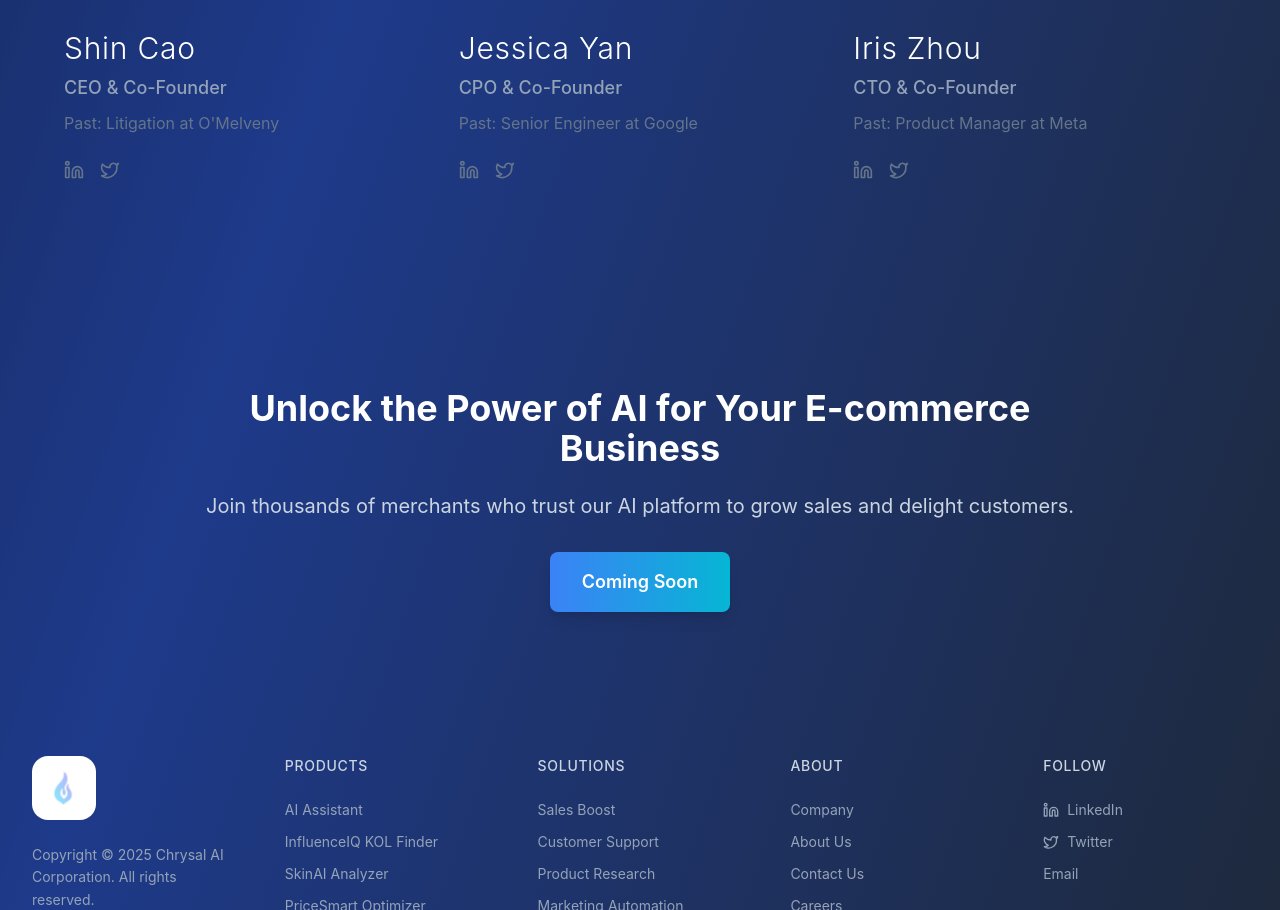
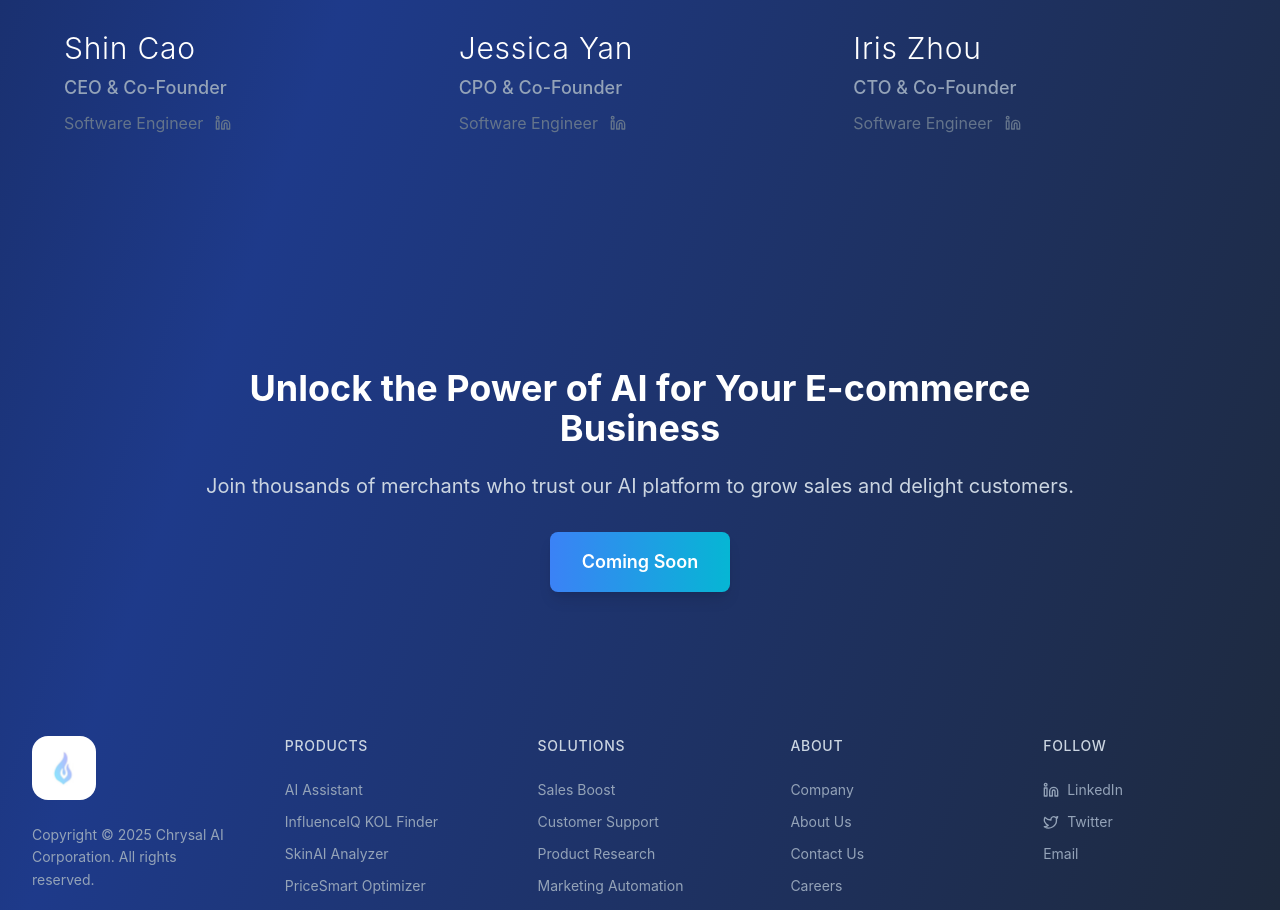
Before and after one commit to Sashaprincess/website, a Next.js app: page / in a window 1280 px wide. Shown: the part 2697-3607 px from the top of the page. Built offline with nearby package versions, Linux system fonts and the light colour scheme.

Commit message:
Complete AboutUsSection with LinkedIn next to description

```diff
--- a/app/components/AboutUsSection.tsx
+++ b/app/components/AboutUsSection.tsx
@@ -1,33 +1,30 @@
 "use client";
 
 import React from 'react';
-import { Linkedin, Twitter } from 'lucide-react';
+import { Linkedin } from 'lucide-react';
 
 const AboutUsSection = () => {
     const teamMembers = [
         {
             name: "Shin Cao",
             title: "CEO & Co-Founder",
-            description: "Past: Litigation at O'Melveny",
-            image: "/team/Shin.jpeg", // 确保这个路径与你的文件名完全匹配
-            linkedin: "https://www.linkedin.com/in/shin-cao/",
-            twitter: "https://twitter.com/winston"
+            description: "Software Engineer",
+            image: "/team/Shin.jpeg",
+            linkedin: "https://www.linkedin.com/in/shin-cao/"
         },
         {
             name: "Jessica Yan",
             title: "CPO & Co-Founder",
-            description: "Past: Senior Engineer at Google",
-            image: "/team/jessie.jpg", // 确保这个路径与你的文件名完全匹配
-            linkedin: "https://www.linkedin.com/in/jie-yan-5a0268290/",
-            twitter: "https://twitter.com/jessicayan"
+            description: "Software Engineer",
+            image: "/team/jessie.jpg",
+            linkedin: "https://www.linkedin.com/in/jie-yan-5a0268290/"
         },
         {
             name: "Iris Zhou",
             title: "CTO & Co-Founder",
-            description: "Past: Product Manager at Meta",
-            image: "/team/Iris.jpeg", // 确保这个路径与你的文件名完全匹配
-            linkedin: "https://www.linkedin.com/in/ziqi-zhou-115a90290/",
-            twitter: "https://twitter.com/marcusr"
+            description: "Software Engineer",
+            image: "/team/Iris.jpeg",
+            linkedin: "https://www.linkedin.com/in/ziqi-zhou-115a90290/"
         }
     ];
 
@@ -80,27 +77,19 @@ const AboutUsSection = () => {
                                 <p className="text-slate-400 font-medium mb-2 text-lg">
                                     {member.title}
                                 </p>
-                                <p className="text-slate-500 mb-6 leading-relaxed">
-                                    {member.description}
-                                </p>
 
                                 {/* 社交媒体链接 - 极简风格 */}
-                                <div className="flex space-x-4">
+                                <div className="flex items-center space-x-3 mb-6">
+                                    <p className="text-slate-500 leading-relaxed">
+                                        {member.description}
+                                    </p>
                                     <a
                                         href={member.linkedin}
                                         target="_blank"
                                         rel="noopener noreferrer"
                                         className="text-slate-500 hover:text-slate-300 transition-colors duration-200"
                                     >
-                                        <Linkedin className="w-5 h-5" />
-                                    </a>
-                                    <a
-                                        href={member.twitter}
-                                        target="_blank"
-                                        rel="noopener noreferrer"
-                                        className="text-slate-500 hover:text-slate-300 transition-colors duration-200"
-                                    >
-                                        <Twitter className="w-5 h-5" />
+                                        <Linkedin className="w-4 h-4" />
                                     </a>
                                 </div>
                             </div>
```
